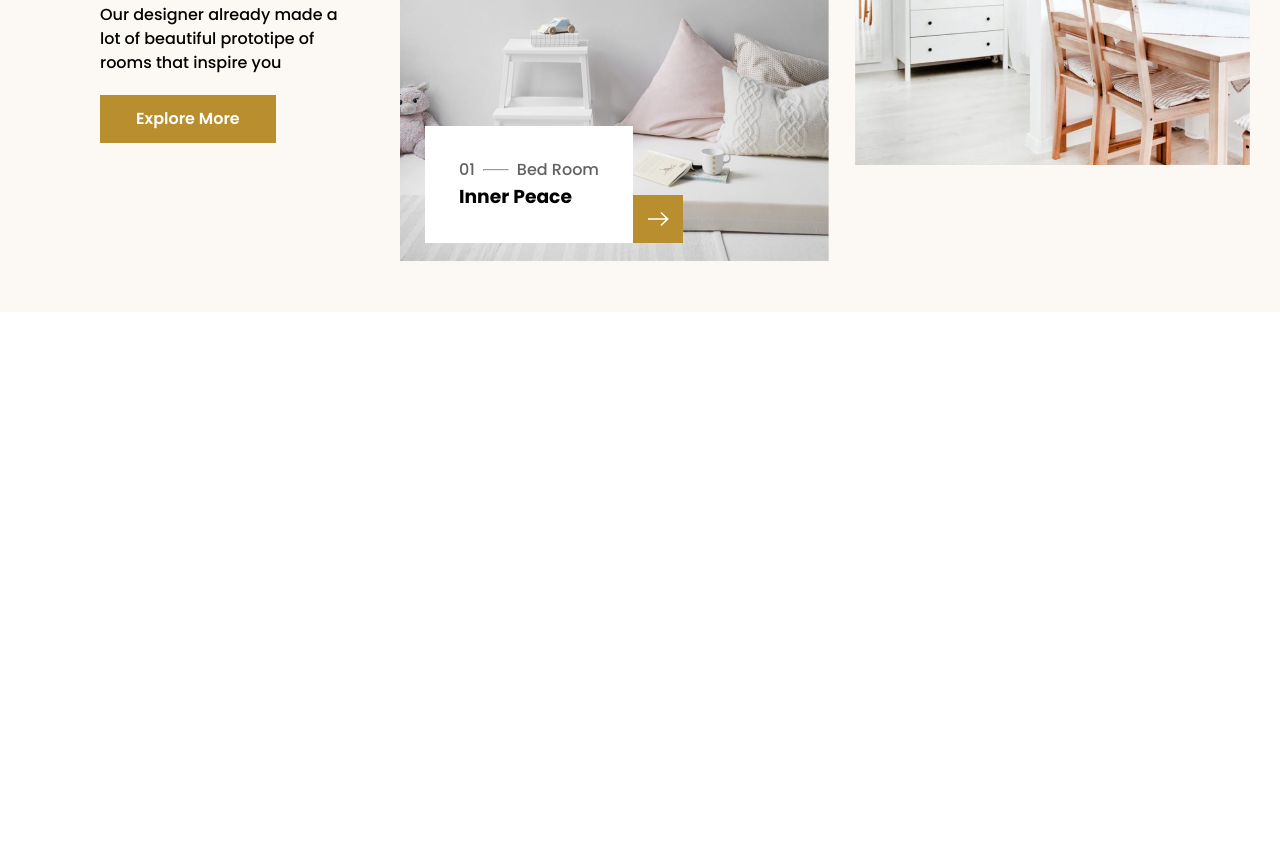
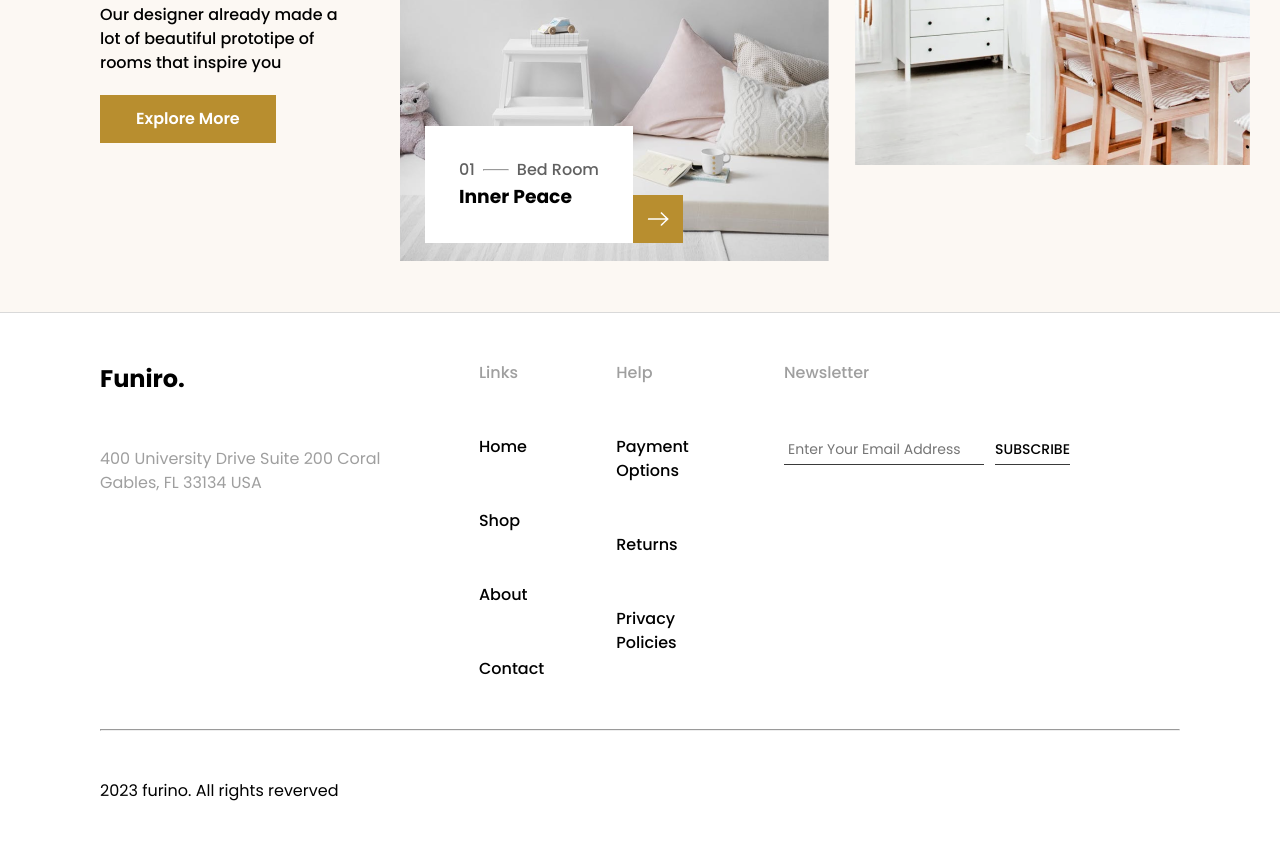
Before and after one commit to AnishSherchan/furniro-furniture, a plain HTML site: page index.html in a window 1280 px wide. Shown: the part 3424-4275 px from the top of the page. Before the commit the page ends 3736 px from the top, so only its background shows below. Drawn offline with Linux system fonts and the light colour scheme.

Commit message:
Footer completed

```diff
--- a/index.css
+++ b/index.css
@@ -304,3 +304,83 @@ header nav a {
   padding: 12px;
   background-color: #b88e2f;
 }
+footer {
+  padding: 48px 100px;
+  display: flex;
+  flex-direction: column;
+  gap: 48px;
+  border-top: #d9d9d9 1px solid;
+}
+.footer-content {
+  display: flex;
+  gap: 72px;
+  justify-content: space-between;
+  padding-right: 110px;
+}
+.footer-content .furniro-info-footer,
+.footer-content .furniro-links-footer,
+.footer-content .furniro-help-footer,
+.footer-content .furniro-newsletter-footer {
+  display: flex;
+  flex-direction: column;
+  gap: 50px;
+}
+.footer-content .furniro-info-footer h3 {
+  font-size: 24px;
+  font-weight: 700;
+  line-height: 36px;
+  text-align: left;
+}
+.footer-content .furniro-info-footer span {
+  font-size: 16px;
+  font-weight: 400;
+  line-height: 24px;
+  text-align: left;
+  color: #9f9f9f;
+}
+.footer-content .furniro-links-footer span,
+.footer-content .furniro-help-footer span,
+.footer-content .furniro-newsletter-footer span {
+  font-size: 16px;
+  font-weight: 500;
+  line-height: 24px;
+  text-align: left;
+  color: #9f9f9f;
+}
+.footer-content .furniro-links-footer p,
+.footer-content .furniro-help-footer p {
+  font-size: 16px;
+  font-weight: 500;
+  line-height: 24px;
+  text-align: left;
+  cursor: pointer;
+}
+#news-letter-input {
+  width: 200px;
+  border: none;
+  border-bottom: #3a3a3a 1px solid;
+  font-size: 14px;
+  font-weight: 400;
+  line-height: 21px;
+  text-align: left;
+  padding: 4px;
+}
+.furniro-newsletter-footer .fields {
+  display: flex;
+  gap: 11px;
+}
+.fields .sub {
+  border: none;
+  border-bottom: #3a3a3a 1px solid;
+  background-color: transparent;
+  font-size: 14px;
+  font-weight: 500;
+  line-height: 21px;
+  text-align: left;
+}
+.copyright p {
+  font-size: 16px;
+  font-weight: 400;
+  line-height: 24px;
+  text-align: left;
+}
--- a/index.html
+++ b/index.html
@@ -671,5 +671,42 @@
         />
       </div>
     </section>
+    <footer>
+      <div class="footer-content">
+        <div class="furniro-info-footer">
+          <h3>Funiro.</h3>
+          <span>400 University Drive Suite 200 Coral Gables, FL 33134 USA</span>
+        </div>
+        <div class="furniro-links-footer">
+          <span>Links</span>
+          <p>Home</p>
+          <p>Shop</p>
+          <p>About</p>
+          <p>Contact</p>
+        </div>
+        <div class="furniro-help-footer">
+          <span>Help</span>
+          <p>Payment Options</p>
+          <p>Returns</p>
+          <p>Privacy Policies</p>
+        </div>
+        <div class="furniro-newsletter-footer">
+          <span>Newsletter</span>
+          <div class="fields">
+            <input
+              type="text"
+              name="news-letter"
+              id="news-letter-input"
+              placeholder="Enter Your Email Address"
+            />
+            <button class="sub">SUBSCRIBE</button>
+          </div>
+        </div>
+      </div>
+      <hr />
+      <div class="copyright">
+        <p>2023 furino. All rights reverved</p>
+      </div>
+    </footer>
   </body>
 </html>
```
